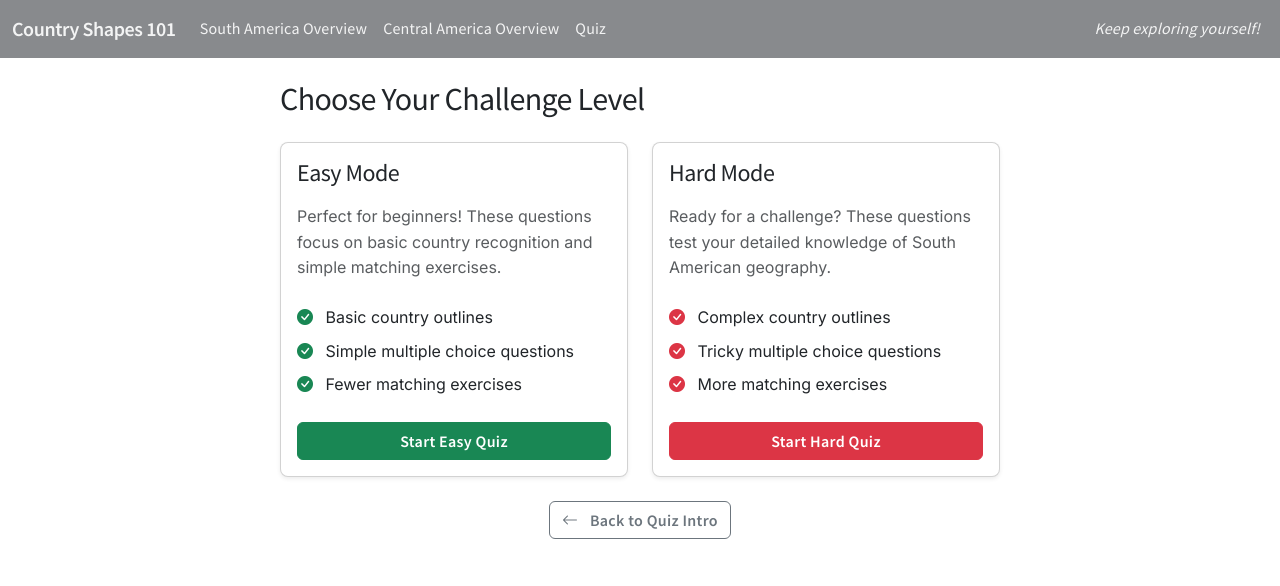
After one commit to TonyYamin/UI_Design_Final_Project, a Flask app: page /select_difficulty in a window 1280 px wide. The commit adds this page. Shown: the top 586 px of the page. Run offline with Flask 3, Linux system fonts and the light colour scheme.

Commit message:
added quiz difficulty

```diff
--- a/app.py
+++ b/app.py
@@ -26,6 +26,7 @@ def shuffle_filter(seq):
     seq = list(seq)          # copy so original isn't modified
     random.shuffle(seq)
     return seq
+
 # ────────── Load data ──────────
 with open("data/lessons.json", encoding="utf-8") as fp:
     LESSONS = {item["id"]: item for item in json.load(fp)}
@@ -74,13 +75,38 @@ def learn(lid: int):
 def quiz_intro():
     return render_template("quiz_intro.html")
 
+# ────────── Difficulty selection ──────────
+@app.route("/select_difficulty", methods=["GET", "POST"])
+def select_difficulty():
+    if request.method == "POST":
+        difficulty = request.form.get("difficulty")
+        if difficulty in ["easy", "hard"]:
+            session["quiz_difficulty"] = difficulty
+            # Filter questions by difficulty
+            filtered_quiz = {k: v for k, v in QUIZ.items() if v["difficulty"] == difficulty}
+            session["filtered_quiz"] = filtered_quiz
+            session["total_quiz"] = len(filtered_quiz)
+            return redirect(url_for("quiz", qid=1))
+    return render_template("select_difficulty.html")
+
 # ────────── Quiz Q/A ──────────
 @app.route("/quiz/<int:qid>", methods=["GET", "POST"])
 def quiz(qid: int):
-    if qid not in QUIZ:
+    # Check if difficulty is selected
+    if "quiz_difficulty" not in session:
+        return redirect(url_for("select_difficulty"))
+
+    filtered_quiz = session.get("filtered_quiz", {})
+    if not filtered_quiz:
+        return redirect(url_for("select_difficulty"))
+
+    # Convert qid to actual question ID in filtered quiz
+    question_ids = sorted(filtered_quiz.keys())
+    if not question_ids or qid > len(question_ids):
         return redirect(url_for("home"))
 
-    qdata = QUIZ[qid]              # current question dict
+    actual_qid = question_ids[qid - 1]
+    qdata = filtered_quiz[actual_qid]
     feedback = None
 
     # ===== handle POST from previous screen =====
@@ -149,18 +175,18 @@ def quiz(qid: int):
         logger.debug(f"Current session answers: {session['answers']}")
 
         # If this was the last question, redirect to results
-        if qid == TOTAL_QUIZ:
+        if qid == session["total_quiz"]:
             logger.debug("Last question completed, redirecting to results")
             return redirect(url_for("result"))
 
     # ===== GET: show question screen =====
-    progress_percent = int((qid / TOTAL_QUIZ) * 100)
+    progress_percent = int((qid / session["total_quiz"]) * 100)
 
     return render_template(
         "quiz.html",
         data=qdata,
         qnum=qid,
-        total=TOTAL_QUIZ,
+        total=session["total_quiz"],
         feedback=feedback,
         progress_percent=progress_percent
     )
@@ -176,42 +202,17 @@ def result():
     logger.debug(f"Total questions answered: {total_questions}")
     logger.debug(f"Answers in session: {answers}")
 
-    # First, verify we have answers for all questions
-    for qid in range(1, TOTAL_QUIZ + 1):
-        if str(qid) not in answers:
-            logger.debug(f"Warning: No answer found for question {qid}")
-
     # Calculate score
     for qid_str, ans_data in answers.items():
-        qid = int(qid_str)
-        logger.debug(f"\nProcessing question {qid}:")
-        logger.debug(f"Answer data: {ans_data}")
-
-        if isinstance(ans_data, dict):
-            if ans_data.get("correct", False):
-                score += 1
-                logger.debug(f"Question {qid} marked correct (new format)")
-            else:
-                logger.debug(f"Question {qid} marked incorrect (new format)")
-        else:
-            # Old format - check against the question
-            q = QUIZ[qid]
-            if q["type"] == "mc" and ans_data == q["answer"]:
-                score += 1
-                logger.debug(f"Question {qid} marked correct (old format)")
-            elif q["type"] == "match" and ans_data == "matched":
-                score += 1
-                logger.debug(f"Question {qid} marked correct (old format)")
-            else:
-                logger.debug(f"Question {qid} marked incorrect (old format)")
+        if isinstance(ans_data, dict) and ans_data.get("correct", False):
+            score += 1
 
     logger.debug(f"\nFinal calculation:")
     logger.debug(f"Total questions answered: {total_questions}")
     logger.debug(f"Total correct answers: {score}")
-    logger.debug(f"Final score: {score}/{TOTAL_QUIZ}")
+    logger.debug(f"Final score: {score}/{session['total_quiz']}")
 
-    # Ensure we're using TOTAL_QUIZ for the total
-    return render_template("result.html", score=score, total=TOTAL_QUIZ)
+    return render_template("result.html", score=score, total=session["total_quiz"])
 
 # ────────── Dev runner ──────────
 if __name__ == "__main__":
--- a/data/quiz.json
+++ b/data/quiz.json
@@ -2,6 +2,7 @@
   {
     "id": 1,
     "type": "mc",
+    "difficulty": "easy",
     "prompt": "Which country is shown in this outline?",
     "image": "images/brazil_outline.png",
     "choices": ["Argentina", "Brazil", "Costa Rica", "Peru"],
@@ -10,6 +11,7 @@
   {
     "id": 2,
     "type": "match",
+    "difficulty": "hard",
     "region": "central",
     "prompt": "Match every Central‑American outline with its country name.",
     "outlines": [
@@ -21,6 +23,7 @@
   {
     "id": 3,
     "type": "mc",
+    "difficulty": "easy",
     "prompt": "This country reaches the far southern tip of the continent.",
     "image": "images/argentina_outline.png",
     "choices": ["Uruguay", "Panama", "Argentina", "Paraguay"],
@@ -29,6 +32,7 @@
   {
     "id": 4,
     "type": "mc",
+    "difficulty": "hard",
     "prompt": "Identify the country assembled from these fragments.",
     "image": "images/colombia_outline.png",
     "choices": ["Venezuela", "Colombia", "Guatemala", "Suriname"],
@@ -37,6 +41,7 @@
   {
     "id": 5,
     "type": "mc",
+    "difficulty": "easy",
     "prompt": "This country is split in half by a canal where boats can cross from the Pacific to the Atlantic Ocean.",
     "image": "images/panama_outline.png",
     "choices": ["Nicaragua", "Panama", "Costa Rica", "Honduras"],
@@ -45,6 +50,7 @@
   {
     "id": 6,
     "type": "mc",
+    "difficulty": "easy",
     "prompt": "Which country is the long, thin ribbon along the Pacific coast?",
     "image": "images/chile_outline.png",
     "choices": ["Chile", "El Salvador", "Guyana", "Paraguay"],
@@ -53,6 +59,7 @@
   {
     "id": 7,
     "type": "mc",
+    "difficulty": "hard",
     "prompt": "The smallest country in Central America, bordered by Guatemala and Honduras.",
     "image": "images/el_salvador_outline.png",
     "choices": ["Belize", "El Salvador", "Nicaragua", "Costa Rica"],
@@ -61,6 +68,7 @@
   {
     "id": 8,
     "type": "mc",
+    "difficulty": "hard",
     "prompt": "Which oil‑rich country is located on the northern coast of South America?",
     "image": "images/venezuela_outline.png",
     "choices": ["Venezuela", "Honduras", "Suriname", "Ecuador"],
@@ -69,6 +77,7 @@
   {
     "id": 9,
     "type": "mc",
+    "difficulty": "easy",
     "prompt": "This Central American nation is famous for eco‑tourism and has abolished its military.",
     "image": "images/costa_rica_outline.png",
     "choices": ["Uruguay", "Costa Rica", "Belize", "Guatemala"],
@@ -78,6 +87,7 @@
   {
     "id": 10,
     "type": "match",
+    "difficulty": "hard",
     "region": "south",
     "prompt": "Match every South‑American outline with its country name.",
     "outlines": [
--- a/templates/quiz_intro.html
+++ b/templates/quiz_intro.html
@@ -11,15 +11,16 @@
           <div class="card-body p-4">
             <h2 class="h4 mb-4">What to Expect:</h2>
             <ul class="list-unstyled">
-              <li class="mb-3">10 multiple-choice questions</li>
+              <li class="mb-3">Multiple-choice questions and matching exercises</li>
               <li class="mb-3">Country outlines and geographical features</li>
+              <li class="mb-3">Choose between Easy and Hard difficulty levels</li>
               <li class="mb-3">Immediate feedback on your answers</li>
               <li class="mb-3">Final score at the end</li>
             </ul>
           </div>
         </div>
 
-        <a href="{{ url_for('quiz', qid=1) }}" class="btn btn-success btn-lg">
+        <a href="{{ url_for('select_difficulty') }}" class="btn btn-success btn-lg">
           <i class="bi bi-check-circle"></i> Start Quiz
         </a>
       </div>
--- /dev/null
+++ b/templates/select_difficulty.html
@@ -0,0 +1,87 @@
+{% extends "base.html" %}
+{% block title %}Select Difficulty{% endblock %}
+
+{% block content %}
+<div class="container py-4">
+  <div class="row justify-content-center">
+    <div class="col-md-8">
+      <h1 class="h2 mb-4">Choose Your Challenge Level</h1>
+
+      <div class="row g-4">
+        <!-- Easy Mode -->
+        <div class="col-md-6">
+          <div class="card h-100 shadow-sm">
+            <div class="card-body">
+              <h3 class="h4 mb-3">Easy Mode</h3>
+              <p class="text-muted mb-4">
+                Perfect for beginners! These questions focus on basic country recognition
+                and simple matching exercises.
+              </p>
+              <ul class="list-unstyled mb-4">
+                <li class="mb-2">
+                  <i class="bi bi-check-circle-fill text-success me-2"></i>
+                  Basic country outlines
+                </li>
+                <li class="mb-2">
+                  <i class="bi bi-check-circle-fill text-success me-2"></i>
+                  Simple multiple choice questions
+                </li>
+                <li class="mb-2">
+                  <i class="bi bi-check-circle-fill text-success me-2"></i>
+                  Fewer matching exercises
+                </li>
+              </ul>
+              <form method="post" class="mt-auto">
+                <input type="hidden" name="difficulty" value="easy">
+                <button type="submit" class="btn btn-success w-100">
+                  Start Easy Quiz
+                </button>
+              </form>
+            </div>
+          </div>
+        </div>
+
+        <!-- Hard Mode -->
+        <div class="col-md-6">
+          <div class="card h-100 shadow-sm">
+            <div class="card-body">
+              <h3 class="h4 mb-3">Hard Mode</h3>
+              <p class="text-muted mb-4">
+                Ready for a challenge? These questions test your detailed knowledge
+                of South American geography.
+              </p>
+              <ul class="list-unstyled mb-4">
+                <li class="mb-2">
+                  <i class="bi bi-check-circle-fill text-danger me-2"></i>
+                  Complex country outlines
+                </li>
+                <li class="mb-2">
+                  <i class="bi bi-check-circle-fill text-danger me-2"></i>
+                  Tricky multiple choice questions
+                </li>
+                <li class="mb-2">
+                  <i class="bi bi-check-circle-fill text-danger me-2"></i>
+                  More matching exercises
+                </li>
+              </ul>
+              <form method="post" class="mt-auto">
+                <input type="hidden" name="difficulty" value="hard">
+                <button type="submit" class="btn btn-danger w-100">
+                  Start Hard Quiz
+                </button>
+              </form>
+            </div>
+          </div>
+        </div>
+      </div>
+
+      <div class="text-center mt-4">
+        <a href="{{ url_for('quiz_intro') }}" class="btn btn-outline-secondary">
+          <i class="bi bi-arrow-left me-2"></i>
+          Back to Quiz Intro
+        </a>
+      </div>
+    </div>
+  </div>
+</div>
+{% endblock %}
```
